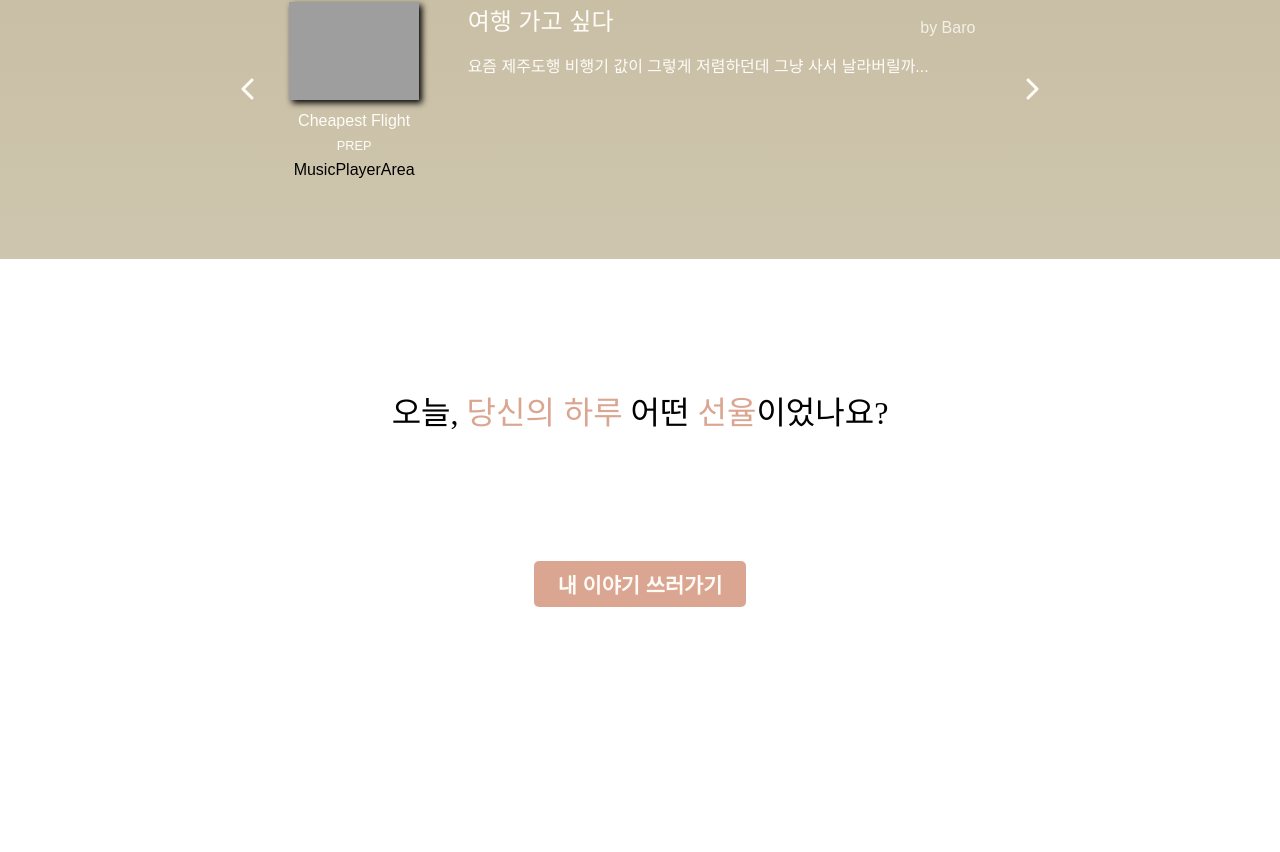
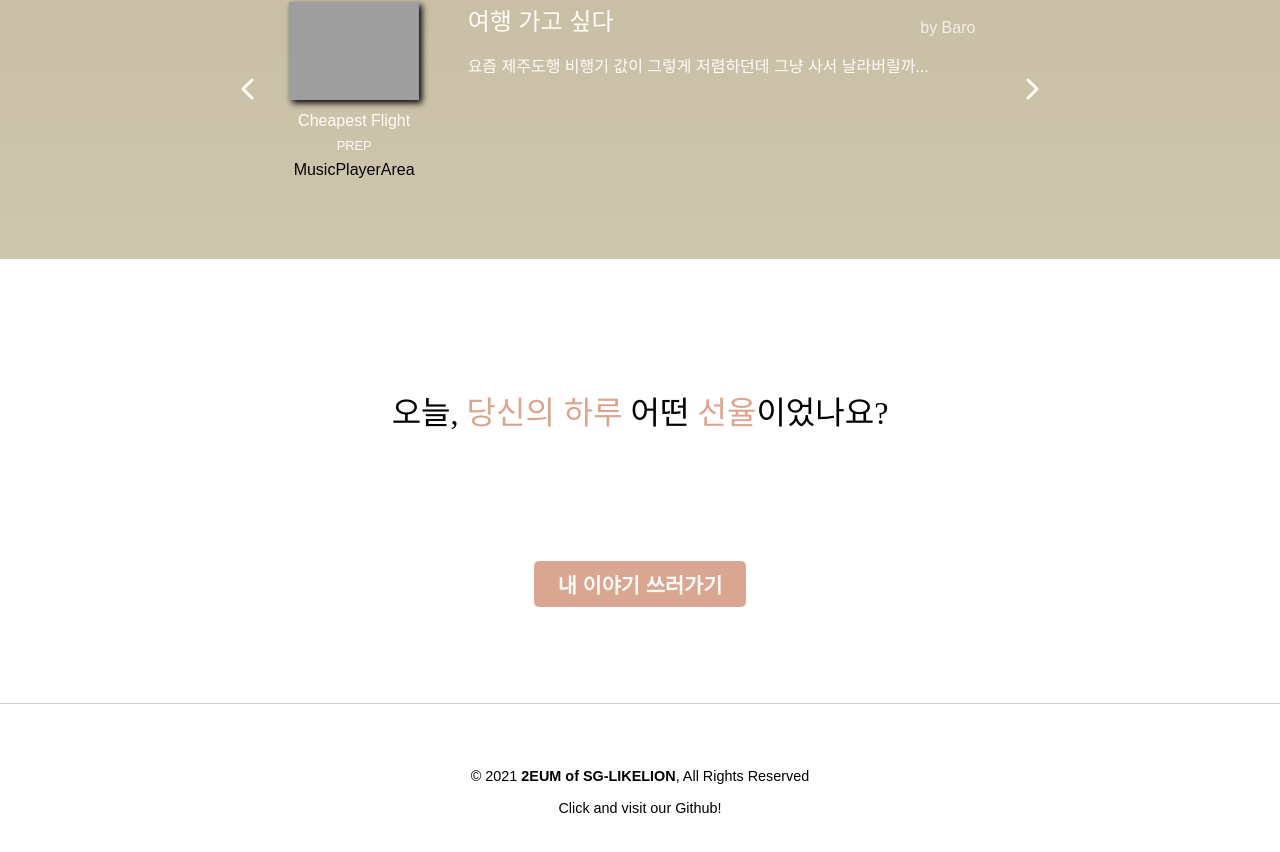
Before and after one commit to hyojinki/react-ileum-hj, a React (Create React App) app: page / in a window 1280 px wide. Shown: the part 290-1142 px from the top of the page. Before the commit the page ends 945 px from the top, so only its background shows below. Built offline with nearby package versions, Linux system fonts and the light colour scheme; grey boxes are pictures that could not be loaded; a web font is replaced by a local one.

Commit message:
complete footer

```diff
--- a/src/App.js
+++ b/src/App.js
@@ -1,6 +1,6 @@
 import React from "react";
 import GlobalStyle from "./globalStyles";
-import { Navbar, Home } from "./Containers";
+import { Navbar, Home, Footer } from "./Containers";
 import { BrowserRouter as Router, Switch, Route } from "react-router-dom";
 
 const App = () => {
@@ -11,6 +11,7 @@ const App = () => {
       <Switch>
         <Route path="/" exact component={Home} />
       </Switch>
+      <Footer />
     </Router>
   );
 };
--- /dev/null
+++ b/src/Containers/Footer/Footer.elements.js
@@ -0,0 +1,20 @@
+import styled from "styled-components";
+import { lightGray } from "../../Colors";
+
+export const FooterContainer = styled.section`
+  margin-top: 6rem;
+  padding: 3rem 0;
+
+  border-top: 1px solid ${lightGray};
+
+  text-align: center;
+  font-size: 0.9rem;
+`;
+
+export const CopyRight = styled.p`
+  margin: 1rem 0;
+`;
+
+export const GitHubLink = styled.a`
+  margin: 1rem 0;
+`;
--- /dev/null
+++ b/src/Containers/Footer/Footer.js
@@ -0,0 +1,20 @@
+import React from "react";
+
+import { FooterContainer, CopyRight, GitHubLink } from "./Footer.elements";
+
+const Footer = () => {
+  return (
+    <>
+      <FooterContainer>
+        <CopyRight>
+          © 2021 <strong>2EUM of SG-LIKELION</strong>, All Rights Reserved
+        </CopyRight>
+        <GitHubLink href="https://github.com/2eum/musicdiary" target="_blank">
+          Click and visit our Github!
+        </GitHubLink>
+      </FooterContainer>
+    </>
+  );
+};
+
+export default Footer;
--- a/src/Containers/index.js
+++ b/src/Containers/index.js
@@ -1,3 +1,4 @@
 export { default as Navbar } from "./Navbar/Navbar";
 export { default as Home } from "./Home/Home";
 export { default as MusicCard } from "./MusicCard/MusicCard";
+export { default as Footer } from "./Footer/Footer";
--- a/src/globalStyles.js
+++ b/src/globalStyles.js
@@ -77,6 +77,10 @@ li {
 a {
   text-decoration: none;
   color: #000000;
+
+  &:hover {
+    color: ${pink}
+  }
 }
 `;
 
```
